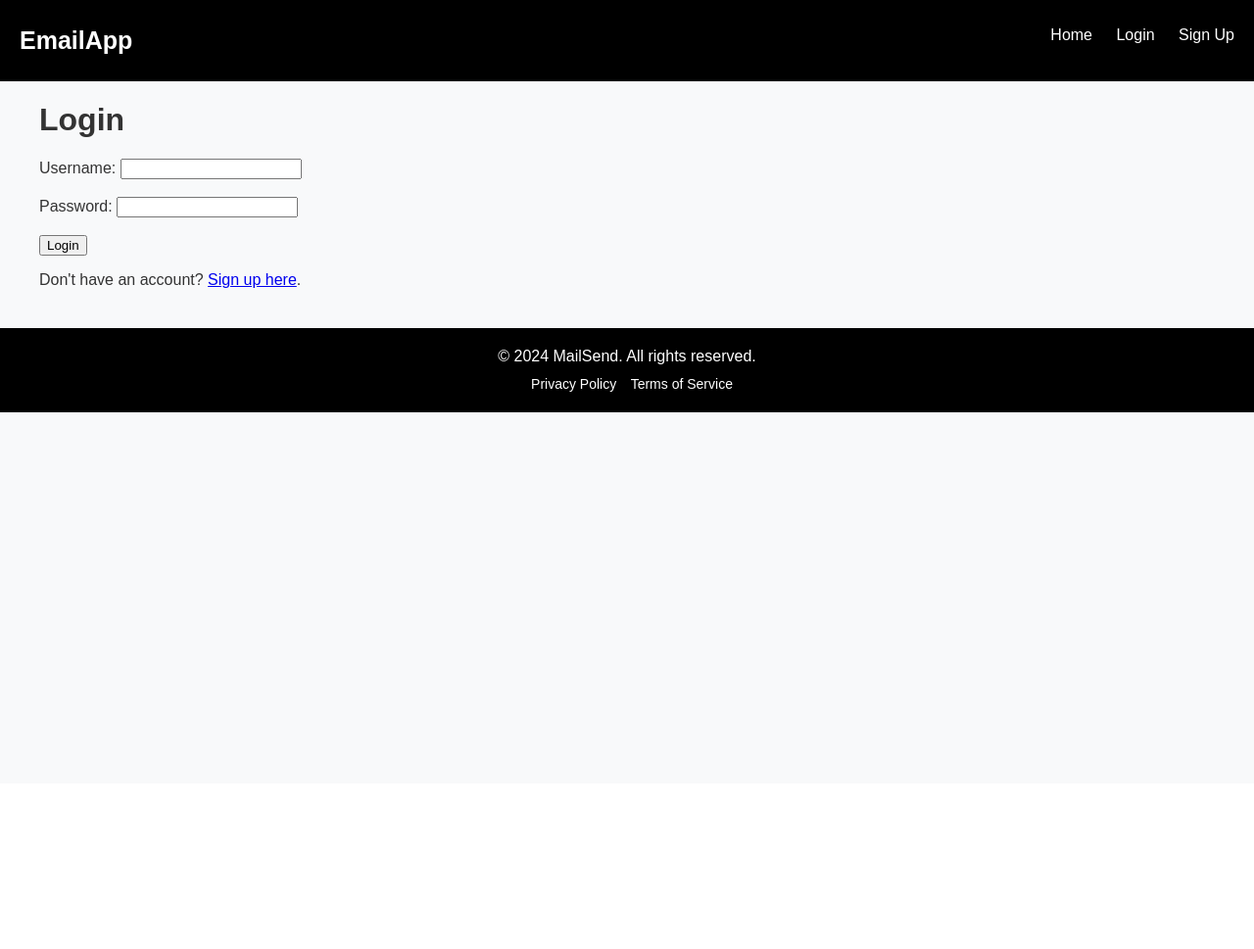
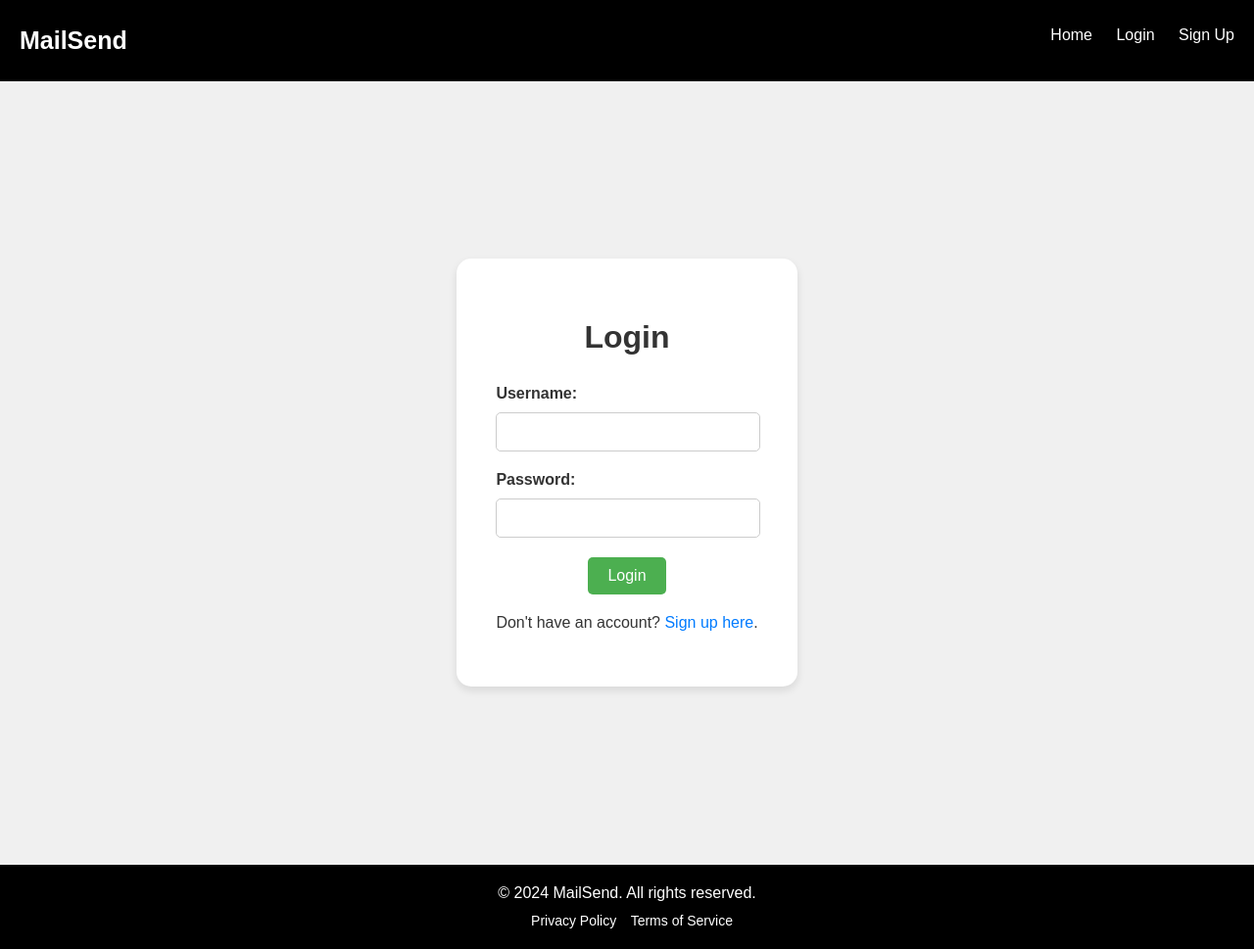
Before and after one commit to KAVYAJAIN410/MailSend, a Flask app: page /login in a window 1280 px wide. Shown: the whole page at 98% size. Before the commit the page ends 421 px from the top, so only its background shows below. Run offline with Flask 3, Linux system fonts and the light colour scheme.

Commit message:
signup and login pages ui updated

```diff
--- a/static/css/styles.css
+++ b/static/css/styles.css
@@ -7,14 +7,13 @@ body {
 }
 
 .container {
-    margin: 40 20 20 0;
+    margin: 20 20 20 0;
     padding: 0 20px;
 }
 
 .container1 {
-    max-width: 1200px;
-    margin: 0 auto;
-    padding: 0 40px;
+    margin: 0 0 0 0;
+    padding: 0 0px;
 }
 
 .header {
@@ -87,7 +86,6 @@ main {
     color: #fff;
     text-align: center;
     padding: 20px 0;
-    margin-top: 40px;
 }
 
 .footer p {
--- a/templates/base.html
+++ b/templates/base.html
@@ -10,7 +10,7 @@
     <!-- Header -->
     <header class="header">
         <div class="container">
-            <h1 class="logo"><a href="{{ url_for('index') }}">EmailApp</a></h1>
+            <h1 class="logo"><a href="{{ url_for('index') }}">MailSend</a></h1>
             <nav>
                 <ul class="nav_links">
                     {% if 'user' in session %}
--- a/templates/login.html
+++ b/templates/login.html
@@ -3,13 +3,85 @@
 {% block title %}Login{% endblock %}
 
 {% block content %}
+<style>
+    .login-container {
+        display: flex;
+        justify-content: center;
+        align-items: center;
+        height: 100vh;
+        background-color: #f0f0f0;
+    }
+
+    .login-box {
+        background-color: white;
+        padding: 40px;
+        border-radius: 15px;
+        box-shadow: 0 4px 8px rgba(0, 0, 0, 0.1);
+        text-align: center;
+    }
+
+    .login-box h1 {
+        margin-bottom: 30px;
+        font-size: 2rem;
+    }
+
+    .login-box label {
+        display: block;
+        text-align: left;
+        margin-bottom: 10px;
+        font-weight: bold;
+    }
+
+    .login-box input[type="text"],
+    .login-box input[type="password"] {
+        width: calc(100% - 20px);
+        padding: 10px;
+        margin-bottom: 20px;
+        border: 1px solid #ccc;
+        border-radius: 5px;
+        font-size: 1rem;
+    }
+
+    .login-box input[type="submit"] {
+        background-color: #4CAF50;
+        color: white;
+        padding: 10px 20px;
+        border: none;
+        border-radius: 5px;
+        cursor: pointer;
+        font-size: 1rem;
+    }
+
+    .login-box input[type="submit"]:hover {
+        background-color: #45a049;
+    }
+
+    .login-box p {
+        margin-top: 20px;
+        font-size: 1rem;
+    }
+
+    .login-box a {
+        color: #007BFF;
+        text-decoration: none;
+    }
+
+    .login-box a:hover {
+        text-decoration: underline;
+    }
+</style>
+
+<div class="login-container">
+    <div class="login-box">
         <h1>Login</h1>
         <form action="{{ url_for('login') }}" method="post">
             <label for="username">Username:</label>
-        <input type="text" id="username" name="username" required><br><br>
+            <input type="text" id="username" name="username" required><br>
             <label for="password">Password:</label>
-        <input type="password" id="password" name="password" required><br><br>
+            <input type="password" id="password" name="password" required><br>
             <input type="submit" value="Login">
         </form>
         <p>Don't have an account? <a href="{{ url_for('signup') }}">Sign up here</a>.</p>
+    </div>
+</div>
 {% endblock %}
```
Also changed, not shown: other parts of static/css/styles.css (+42 -0 lines), templates/home.html (+7 -5 lines), templates/signup.html (+72 -0 lines), static/images/51124.jpg (added). Lines whose indentation alone changed are shown as unchanged.
